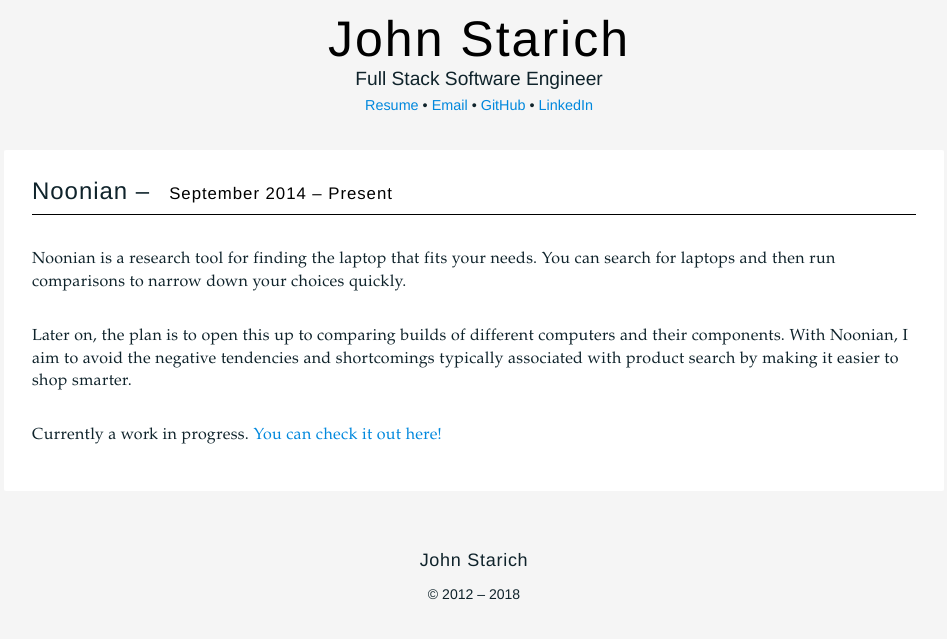
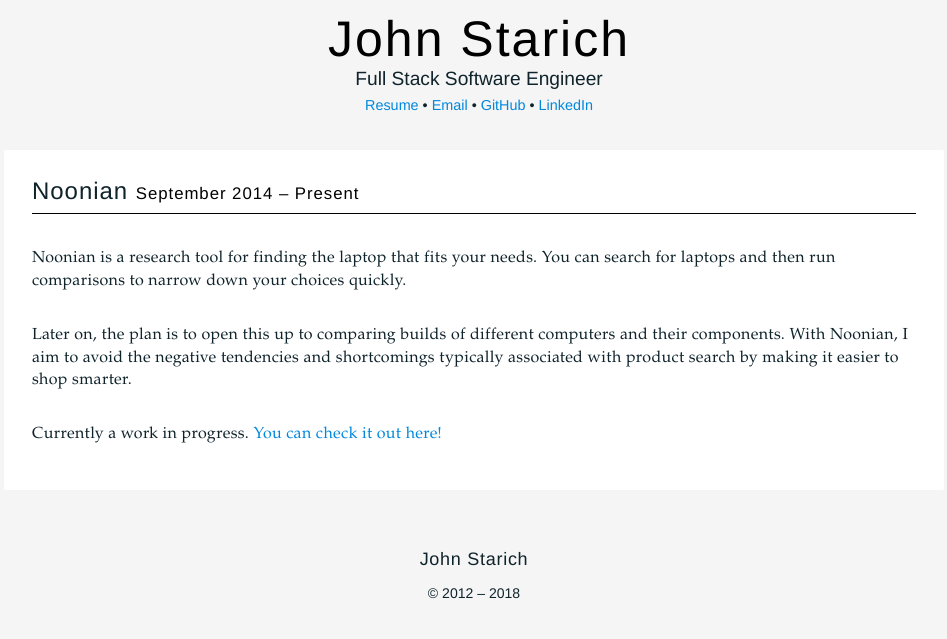
Before and after one commit to JohnStarich/johnstarich.github.io, a Jekyll site: the page built from _posts/2014-09-01-Noonian.md, in a window 1280 px wide. Shown: the top 639 px of the page, without its empty margins (166-1113 px from the left). Built offline with Jekyll 4.4.1, drawn with Linux system fonts in a browser that asks for light colours.

Commit message:
Add project layout

```diff
--- /dev/null
+++ b/_layouts/project.html
@@ -0,0 +1,16 @@
+---
+layout: default
+---
+<section>
+    <article>
+        <h2>
+            <span class="subject">{{ page.title }}</span>
+            {% if page.start_date and page.end_date %}
+            <span class="time">{{ page.start_date }} &ndash; {{ page.end_date }}</span>
+            {% elsif page.start_date %}
+            <span class="time">{{ page.start_date }}</span>
+            {% endif %}
+        </h2>
+        {{ content }}
+    </article>
+</section>
```
Also changed, not shown: _posts/2014-09-01-Noonian.md (+1 -1 lines).
